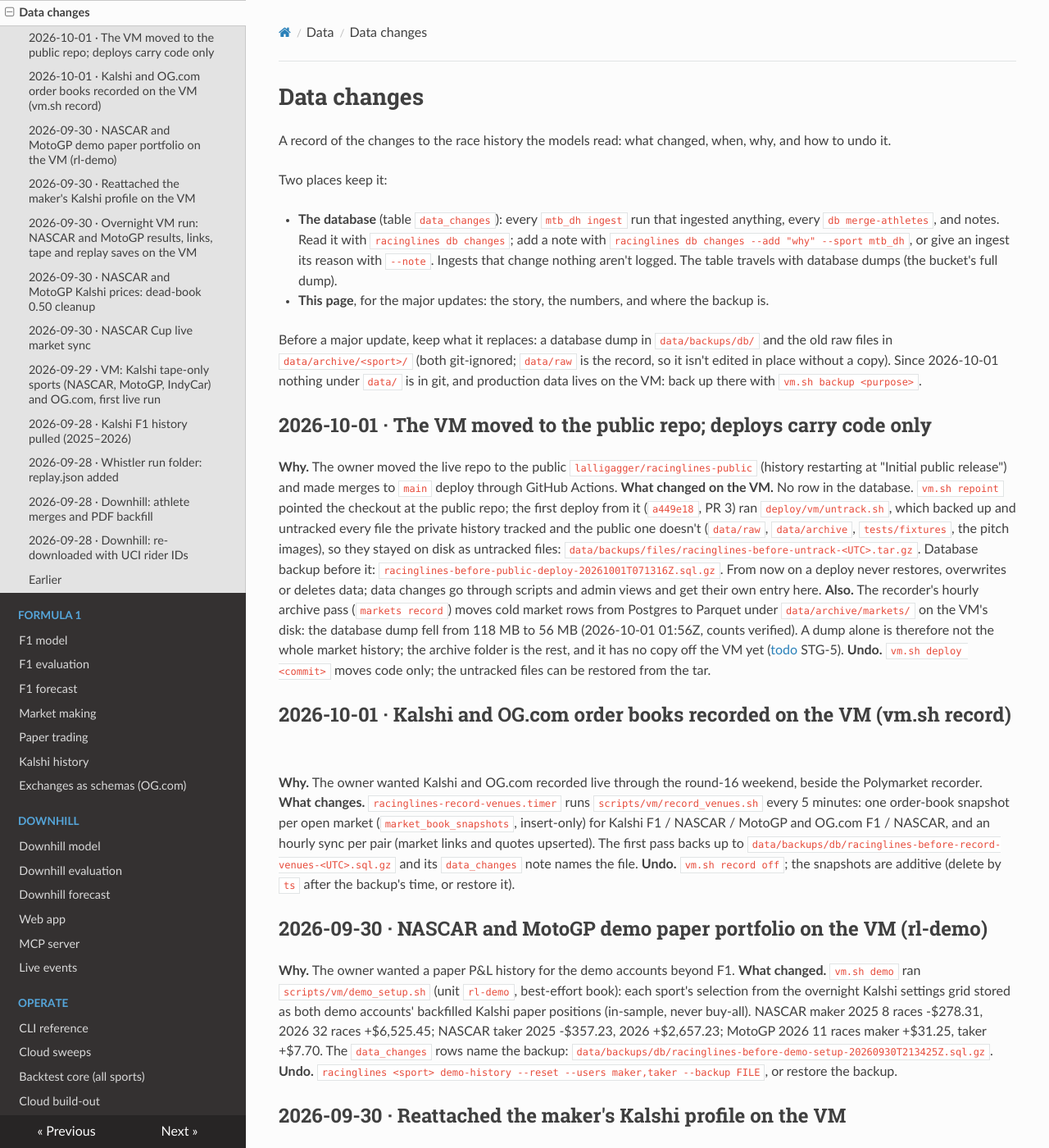
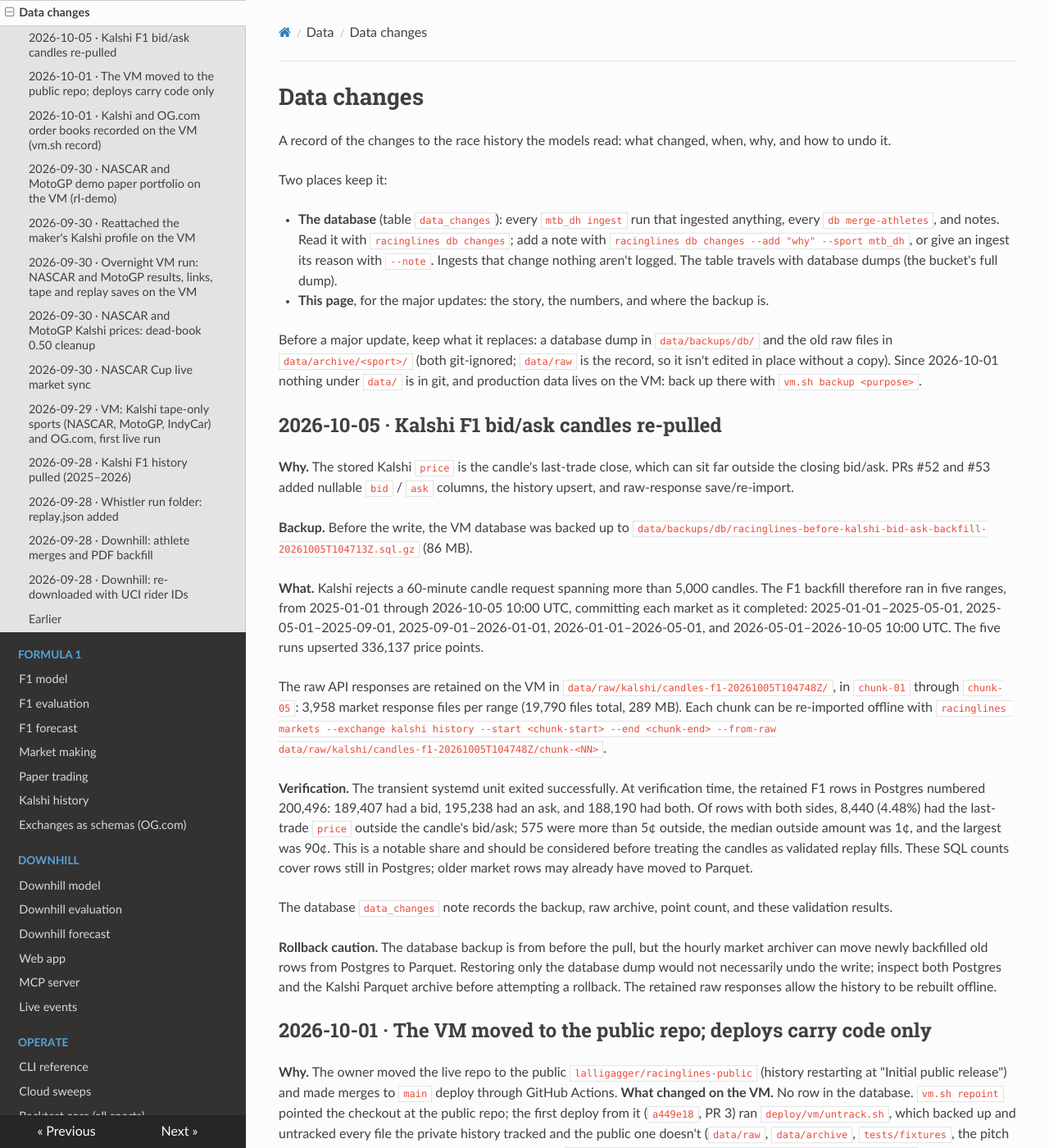
Before and after one commit to lalligagger/racinglines-public, an MkDocs documentation site: the page built from docs/data-changes.md, in a window 1280 px wide and 1400 px high. Shown: the whole window at 82% size. Built offline with MkDocs 1.6.1, drawn with Linux system fonts in a browser that asks for light colours; nearby versions of some CDN libraries.

Commit message:
Document Kalshi bid-ask backfill
Co-authored-by: Copilot <223556219+Copilot@users.noreply.github.com>

```diff
--- a/docs/data-changes.md
+++ b/docs/data-changes.md
@@ -14,6 +14,39 @@ Before a major update, keep what it replaces: a database dump in `data/backups/d
 files in `data/archive/<sport>/` (both git-ignored; `data/raw` is the record, so it isn't edited in place
 without a copy). Since 2026-10-01 nothing under `data/` is in git, and production data lives on the VM: back up
 there with `vm.sh backup <purpose>`.
+
+## 2026-10-05 · Kalshi F1 bid/ask candles re-pulled
+
+**Why.** The stored Kalshi `price` is the candle's last-trade close, which can sit far outside the closing
+bid/ask. PRs #52 and #53 added nullable `bid` / `ask` columns, the history upsert, and raw-response save/re-import.
+
+**Backup.** Before the write, the VM database was backed up to
+`data/backups/db/racinglines-before-kalshi-bid-ask-backfill-20261005T104713Z.sql.gz` (86 MB).
+
+**What.** Kalshi rejects a 60-minute candle request spanning more than 5,000 candles. The F1 backfill therefore
+ran in five ranges, from 2025-01-01 through 2026-10-05 10:00 UTC, committing each market as it completed:
+2025-01-01–2025-05-01, 2025-05-01–2025-09-01, 2025-09-01–2026-01-01, 2026-01-01–2026-05-01, and
+2026-05-01–2026-10-05 10:00 UTC. The five runs upserted 336,137 price points.
+
+The raw API responses are retained on the VM in
+`data/raw/kalshi/candles-f1-20261005T104748Z/`, in `chunk-01` through `chunk-05`: 3,958 market response files per
+range (19,790 files total, 289 MB). Each chunk can be re-imported offline with
+`racinglines markets --exchange kalshi history --start <chunk-start> --end <chunk-end> --from-raw
+data/raw/kalshi/candles-f1-20261005T104748Z/chunk-<NN>`.
+
+**Verification.** The transient systemd unit exited successfully. At verification time, the retained F1 rows in
+Postgres numbered 200,496: 189,407 had a bid, 195,238 had an ask, and 188,190 had both. Of rows with both sides,
+8,440 (4.48%) had the last-trade `price` outside the candle's bid/ask; 575 were more than 5¢ outside, the median
+outside amount was 1¢, and the largest was 90¢. This is a notable share and should be considered before treating
+the candles as validated replay fills. These SQL counts cover rows still in Postgres; older market rows may
+already have moved to Parquet.
+
+The database `data_changes` note records the backup, raw archive, point count, and these validation results.
+
+**Rollback caution.** The database backup is from before the pull, but the hourly market archiver can move newly
+backfilled old rows from Postgres to Parquet. Restoring only the database dump would not necessarily undo the
+write; inspect both Postgres and the Kalshi Parquet archive before attempting a rollback. The retained raw
+responses allow the history to be rebuilt offline.
 
 ## 2026-10-01 · The VM moved to the public repo; deploys carry code only
 
```
